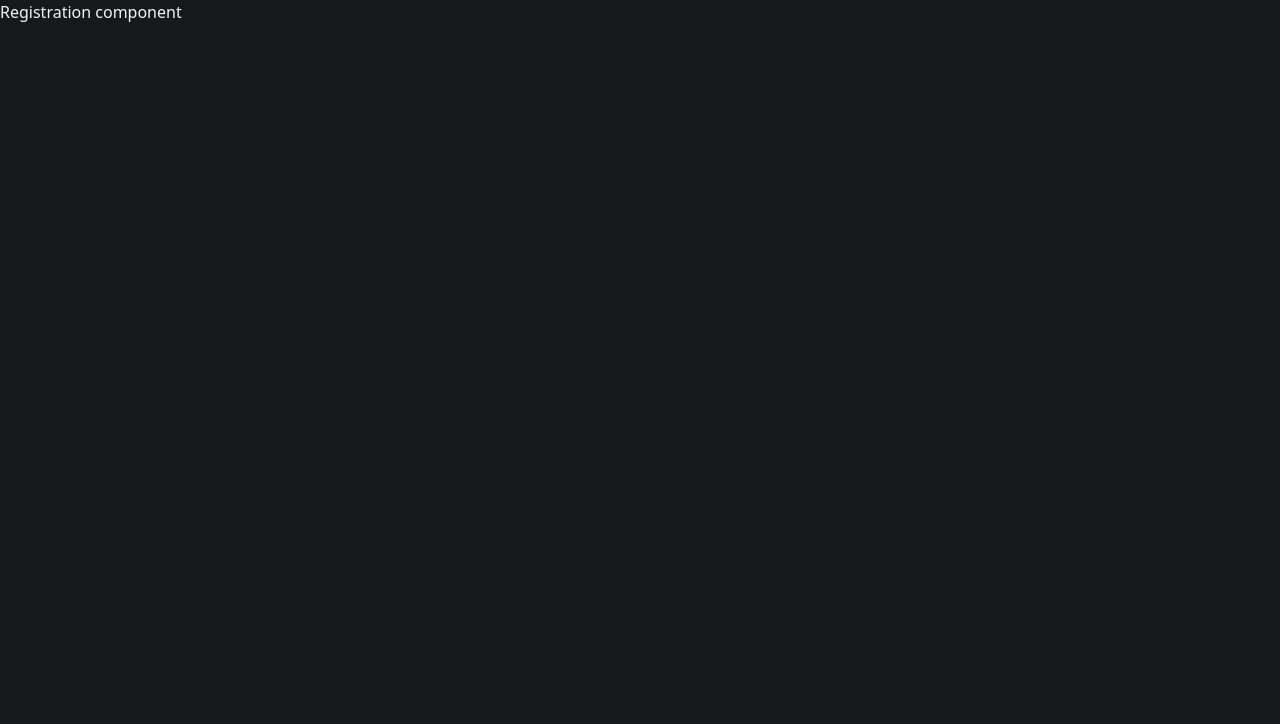
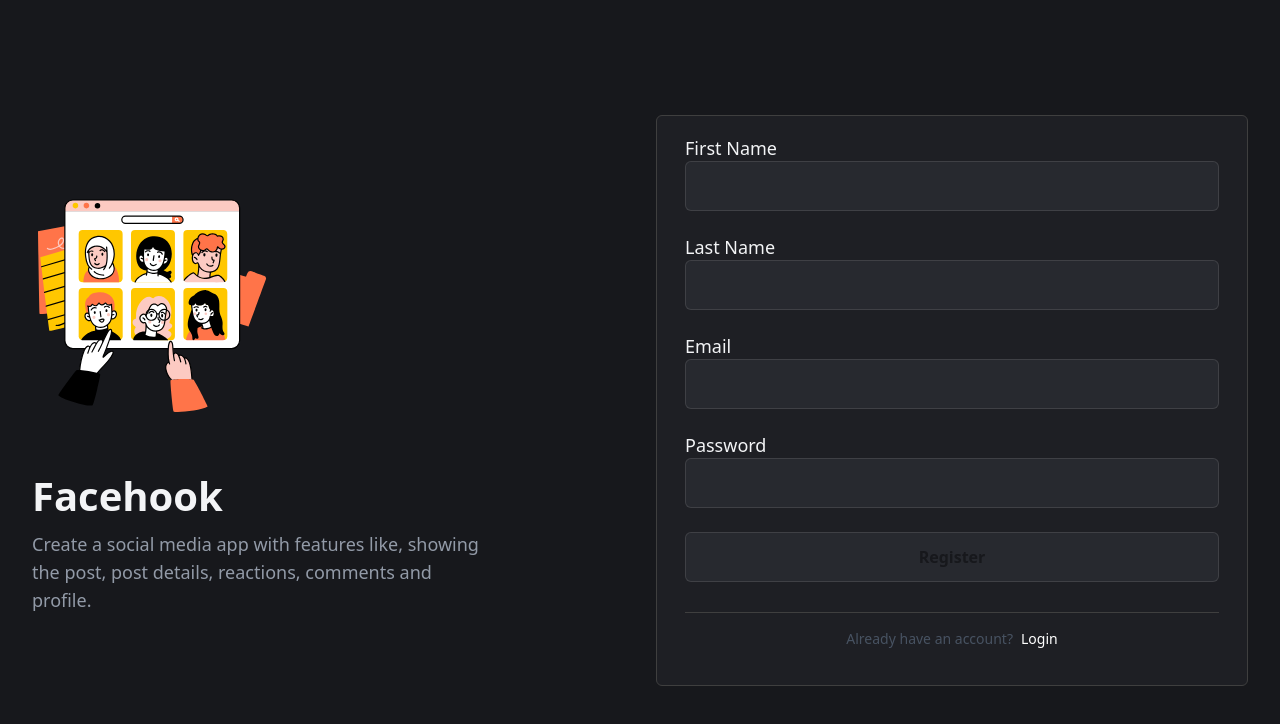
Before and after one commit to marthasan99/Facehook, a React app: page /register in a window 1280 px wide. Shown: the top 724 px of the page. Built offline with nearby package versions, Linux system fonts and the light colour scheme; no server answers; the HTML template or start-up script is replaced by a standard one.

Commit message:
feat: update profile image handling and enhance registration form with validation

```diff
--- a/src/components/Header.jsx
+++ b/src/components/Header.jsx
@@ -1,7 +1,7 @@
 import { Link } from "react-router-dom";
 import HomeImage from "../assets/icons/home.svg";
 import NotificationImage from "../assets/icons/notification.svg";
-import AvatarImage from "../assets/images/avatars/avatar_1.png";
+import AvatarImage from "../assets/icons/profile.svg";
 import LogoImage from "../assets/images/logo.svg";
 import Logout from "./auth/Logout";
 
@@ -13,6 +13,12 @@
   const { state } = useProfile();
 
   const user = state?.user ?? auth?.user;
+  console.log(`${user?.avatar}`);
+
+  const profileImage = user?.avatar
+    ? `${import.meta.env.VITE_SERVER_BASE_URL}/${user?.avatar}`
+    : AvatarImage;
+
   return (
     <>
       <nav className="sticky top-0 z-50 border-b border-[#3F3F3F] bg-[#1E1F24] py-4">
@@ -42,9 +48,7 @@
               </span>
               <img
                 className="max-h-[32px] max-w-[32px] lg:max-h-[44px] lg:max-w-[44px] rounded-full w-8 h-8"
-                src={`${import.meta.env.VITE_SERVER_BASE_URL}/${
-                  user?.avatar || AvatarImage
-                }`}
+                src={profileImage}
                 alt={user?.firstName + " " + user?.lastName}
               />
             </Link>
--- /dev/null
+++ b/src/components/auth/RegistrationForm.jsx
@@ -0,0 +1,102 @@
+import axios from "axios";
+import { useForm } from "react-hook-form";
+import { useNavigate } from "react-router-dom";
+import Field from "../Field";
+const RegistrationForm = () => {
+  const navigate = useNavigate();
+  const {
+    register,
+    handleSubmit,
+    formState: { errors },
+    setError,
+  } = useForm();
+
+  const submitForm = async (formData) => {
+    console.log(formData);
+    try {
+      let response = await axios.post(
+        `${import.meta.env.VITE_SERVER_BASE_URL}/auth/register`,
+        formData
+      );
+      if (response.status === 201) {
+        console.log("Registration successful:", response.data);
+        navigate("/login");
+      }
+    } catch (error) {
+      console.error("Registration failed:", error);
+      setError("root.random", {
+        type: "random",
+        message: `Registration Failed: ${error.message}`,
+      });
+    }
+  };
+
+  return (
+    <>
+      <form
+        className="border-b border-[#3F3F3F] pb-10 lg:pb-[30px]"
+        onSubmit={handleSubmit(submitForm)}
+      >
+        <Field label="First Name" error={errors.firstName}>
+          <input
+            type="text"
+            name="firstName"
+            id="firstName"
+            {...register("firstName", { required: "First Name is required" })}
+            className={`auth-input ${
+              errors.firstName ? " border-red-500" : "border-gray-200"
+            }`}
+          />
+        </Field>
+        <Field label="Last Name" error={errors.lastName}>
+          <input
+            type="text"
+            name="lastName"
+            id="lastName"
+            {...register("lastName")}
+            className={`auth-input ${
+              errors.lastName ? " border-red-500" : "border-gray-200"
+            }`}
+          />
+        </Field>
+        <Field label="Email" error={errors.email}>
+          <input
+            type="email"
+            name="email"
+            id="email"
+            {...register("email", { required: "Email is required" })}
+            className={`auth-input ${
+              errors.email ? " border-red-500" : "border-gray-200"
+            }`}
+          />
+        </Field>
+        <Field label="Password" error={errors.password}>
+          <input
+            type="password"
+            name="password"
+            id="password"
+            {...register("password", {
+              required: "Password is required",
+              minLength: {
+                value: 8,
+                message: "Password must be at least 8 characters",
+              },
+            })}
+            className={`auth-input ${
+              errors.password ? " border-red-500" : "border-gray-200"
+            }`}
+          />
+        </Field>
+        <p className="mt-2 text-red-500">{errors.root?.random?.message}</p>
+        <button
+          className="auth-input bg-lws-green font-bold text-deep-dark transition-all hover:opacity-90"
+          type="submit"
+        >
+          Register
+        </button>
+      </form>
+    </>
+  );
+};
+
+export default RegistrationForm;
--- a/src/pages/Home.jsx
+++ b/src/pages/Home.jsx
@@ -40,7 +40,11 @@
 
   return (
     <>
-      <PostList posts={state.posts} />
+      <main className="mx-auto max-w-[1020px] py-8">
+        <div className="container">
+          <PostList posts={state.posts} />
+        </div>
+      </main>
     </>
   );
 };
--- a/src/pages/Login.jsx
+++ b/src/pages/Login.jsx
@@ -1,3 +1,4 @@
+import { Link } from "react-router-dom";
 import AuthIllustration from "../assets/images/auth_illustration.png";
 import LoginForm from "../components/auth/LoginForm";
 
@@ -27,6 +28,17 @@
           {/* login form */}
           <LoginForm />
           {/* login form ends */}
+          <div className="py-4 lg:py-6">
+            <p className="text-center text-xs text-gray-600/95 lg:text-sm">
+              Don't have account?
+              <Link
+                className="text-white transition-all hover:text-lwsGreen hover:underline"
+                to="/register"
+              >
+                Create New
+              </Link>
+            </p>
+          </div>
         </div>
       </div>
     </main>
--- a/src/pages/Registration.jsx
+++ b/src/pages/Registration.jsx
@@ -1,5 +1,53 @@
+import { Link } from "react-router-dom";
+import RagistrationLogo from "../assets/icons/registration.svg";
+import RegistrationForm from "../components/auth/RegistrationForm";
+
 const Registration = () => {
-  return <>Registration component</>;
+  return (
+    <>
+      <main className="flex min-h-screen items-center justify-center bg-deepDark py-8">
+        <div className="max-w-[1368px] flex-1">
+          <div className="container grid items-center gap-8 lg:grid-cols-2">
+            {/* illustration and title */}
+            <div className="flex flex-col sm:items-center sm:justify-center lg:items-start lg:justify-start">
+              {/* src="./assets/images/auth_illustration.png" */}
+              <img
+                className="mb-12 h-60"
+                src={RagistrationLogo}
+                alt="auth_illustration"
+              />
+              <div>
+                <h1 className="mb-3 text-4xl font-bold lg:text-[40px]">
+                  Facehook
+                </h1>
+                <p className="max-w-[452px] text-gray-400/95 lg:text-lg">
+                  Create a social media app with features like, showing the
+                  post, post details, reactions, comments and profile.
+                </p>
+              </div>
+            </div>
+            {/* illustration and title ends */}
+            {/* login form */}
+            <div className="card">
+              <RegistrationForm />
+              <div className="py-4 lg:py-4">
+                <p className="text-center text-xs text-gray-600/95 lg:text-sm">
+                  Already have an account?
+                  <Link
+                    className="hover:text-lwsGreen text-white transition-all hover:underline pl-2"
+                    to="/login"
+                  >
+                    Login
+                  </Link>
+                </p>
+              </div>
+            </div>
+            {/* login form ends */}
+          </div>
+        </div>
+      </main>
+    </>
+  );
 };
 
 export default Registration;
```
Also changed, not shown: src/assets/icons/profile.svg.
